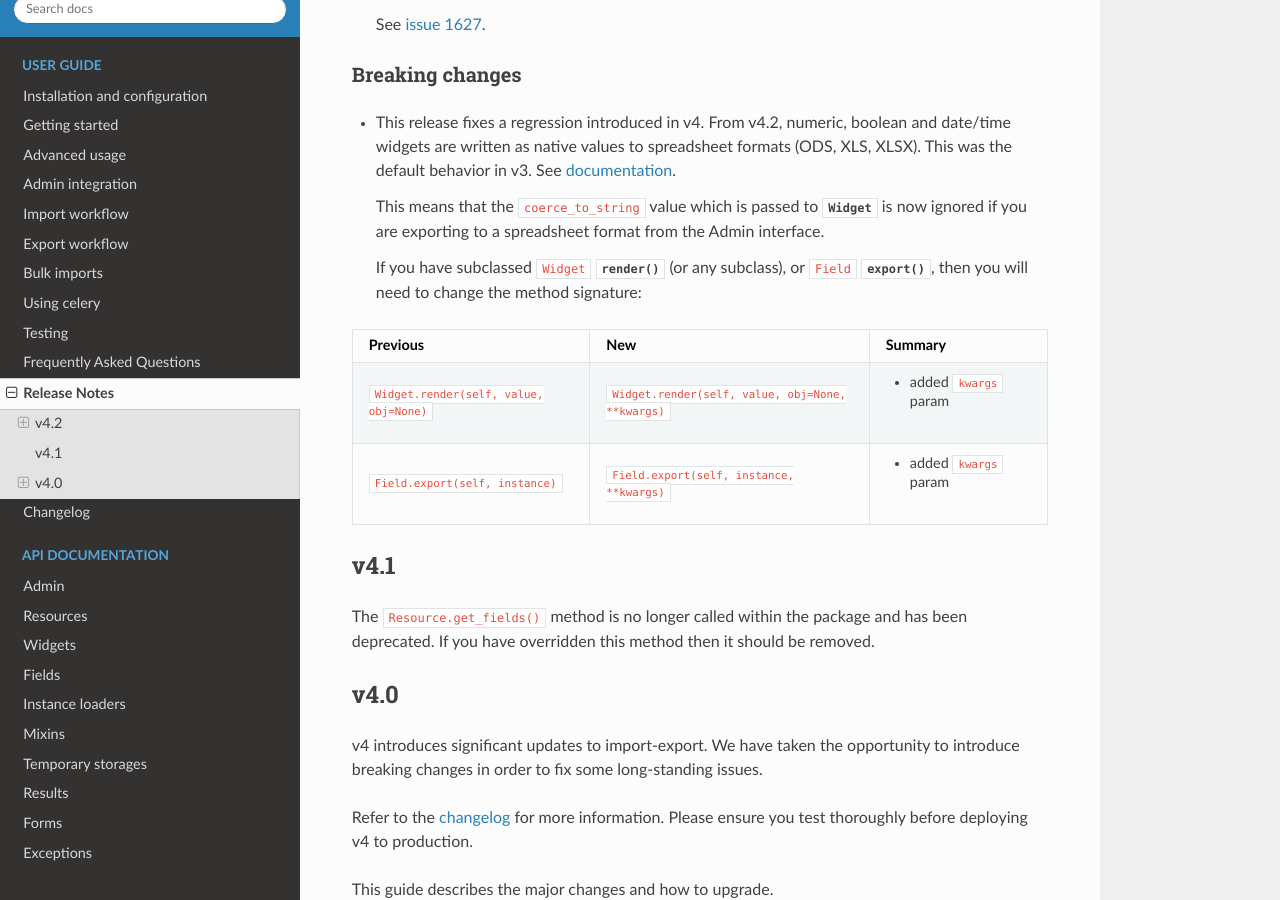
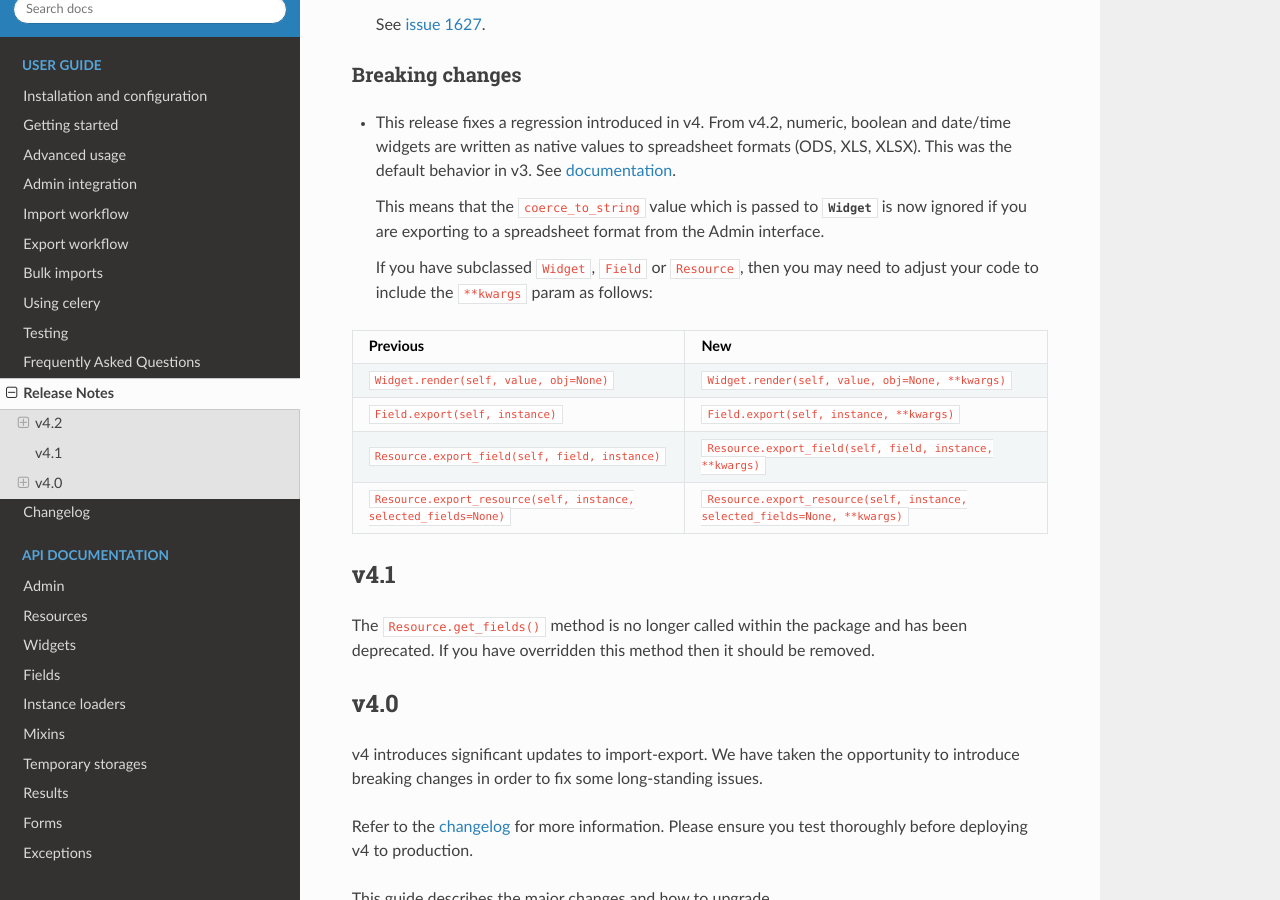
Before and after one commit to django-import-export/django-import-export, a Sphinx documentation site: the page built from docs/release_notes.rst, in a window 1280 px wide and 900 px high, scrolled down 595 px. Built offline with Sphinx 7.4.7 and the Read the Docs theme 2.0.0, drawn with Linux system fonts in a browser that asks for light colours; pages that are not in the unit, such as notebooks, are missing from menus; the version number could not be read and is left out.

Commit message:
updated release notes

```diff
--- a/docs/release_notes.rst
+++ b/docs/release_notes.rst
@@ -41,23 +41,26 @@ Breaking changes
   This means that the ``coerce_to_string`` value which is passed to :class:`~import_export.widgets.Widget` is now
   ignored if you are exporting to a spreadsheet format from the Admin interface.
 
-  If you have subclassed ``Widget`` :meth:`~import_export.widgets.Widget.render` (or any subclass), or ``Field``
-  :meth:`~import_export.fields.Field.export`, then you will need to change the method signature:
+  If you have subclassed ``Widget``, ``Field`` or ``Resource``, then you may need to adjust your code to include
+  the ``**kwargs`` param as follows:
 
 .. list-table::
    :header-rows: 1
 
    * - Previous
      - New
-     - Summary
 
    * - ``Widget.render(self, value, obj=None)``
      - ``Widget.render(self, value, obj=None, **kwargs)``
-     - * added ``kwargs`` param
 
    * - ``Field.export(self, instance)``
      - ``Field.export(self, instance, **kwargs)``
-     - * added ``kwargs`` param
+
+   * - ``Resource.export_field(self, field, instance)``
+     - ``Resource.export_field(self, field, instance, **kwargs)``
+
+   * - ``Resource.export_resource(self, instance, selected_fields=None)``
+     - ``Resource.export_resource(self, instance, selected_fields=None, **kwargs)``
 
 v4.1
 ----
```
